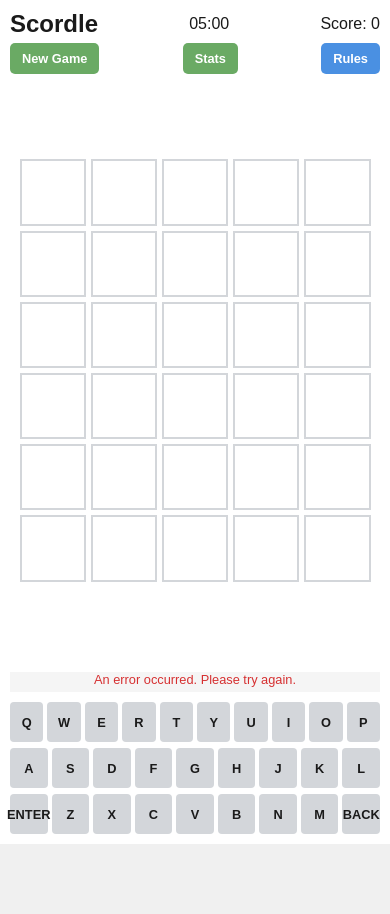
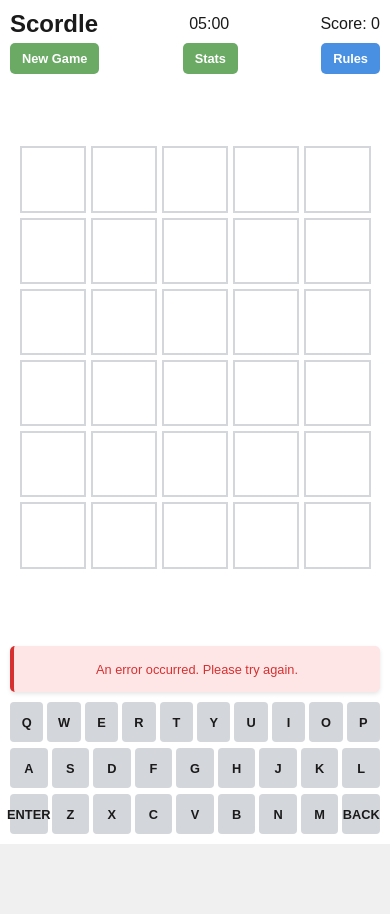
Before and after one commit to romero927/Django_Scordle, a Django app: page / in a window 390 px wide. Run offline with Django 3.2, Linux system fonts and the light colour scheme.

Commit message:
improve styling

```diff
--- a/static/css/styles.css
+++ b/static/css/styles.css
@@ -175,12 +175,35 @@ h1 {
 }
 
 #message-area {
-    height: 20px;
+    min-height: 40px;
     text-align: center;
     margin: 10px 0;
     font-size: 0.9rem;
+    color: #333;
+    background-color: #f0f0f0;
+    border-radius: 5px;
+    padding: 10px;
+    display: flex;
+    align-items: center;
+    justify-content: center;
+    transition: all 0.3s ease;
+    box-shadow: 0 2px 4px rgba(0, 0, 0, 0.1);
+}
+
+#message-area:not(:empty) {
+    border-left: 4px solid #4a90e2;
+}
+
+#message-area.error {
     color: #d63031;
-    background-color: #f5f5f5;
+    background-color: #ffe6e6;
+    border-left-color: #d63031;
+}
+
+#message-area.success {
+    color: #27ae60;
+    background-color: #e6ffe6;
+    border-left-color: #27ae60;
 }
 
 @keyframes flip {
@@ -464,9 +487,9 @@ h3 {
 
     #message-area {
         font-size: 0.8rem;
-        height: auto;
-        min-height: 20px;
+        min-height: 30px;
         margin: 5px 0;
+        padding: 8px;
     }
 
     .modal-content {
--- a/static/js/game.js
+++ b/static/js/game.js
@@ -34,7 +34,7 @@ document.addEventListener('DOMContentLoaded', () => {
 
     function endGame(message, won = false) {
         isGameOver = true;
-        showMessage(message);
+        showMessage(message, won ? 'success' : 'error');
         clearInterval(timerInterval);
 
         let gameResult = {
@@ -196,7 +196,7 @@ document.addEventListener('DOMContentLoaded', () => {
             if (currentGuess.length === 5) {
                 submitGuess();
             } else {
-                showMessage('Not enough letters');
+                showMessage('Not enough letters', 'error');
             }
         } else if (key === 'Backspace') {
             if (currentTile > 0) {
@@ -234,17 +234,16 @@ document.addEventListener('DOMContentLoaded', () => {
                 if (data.error === 'No active game. Please start a new game.') {
                     initGame();
                 } else {
-                    showMessage(data.error);
+                    showMessage(data.error, 'error');
                 }
                 return;
             }
 
             if (!data.valid_word) {
-                showMessage('Not in word list');
+                showMessage('Not in word list', 'error');
                 return;
             }
-            else
-            {
+            else {
                 showMessage('');
             }
 
@@ -273,7 +272,7 @@ document.addEventListener('DOMContentLoaded', () => {
         })
         .catch(error => {
             console.error('Error:', error);
-            showMessage('An error occurred. Please try again.');
+            showMessage('An error occurred. Please try again.', 'error');
         });
     }
 
@@ -309,8 +308,9 @@ document.addEventListener('DOMContentLoaded', () => {
         }
     }
 
-    function showMessage(message) {
+    function showMessage(message, type = '') {
         messageArea.textContent = message;
+        messageArea.className = type; // 'error', 'success', or '' for default
         messageArea.setAttribute('aria-label', message);
     }
 
@@ -327,12 +327,12 @@ document.addEventListener('DOMContentLoaded', () => {
                 secret_word = data.secret_word; // Store the secret word
                 resetGame();
             } else {
-                showMessage('Failed to start a new game. Please try again.');
+                showMessage('Failed to start a new game. Please try again.', 'error');
             }
         })
         .catch(error => {
             console.error('Error starting new game:', error);
-            showMessage('An error occurred. Please try again.');
+            showMessage('An error occurred. Please try again.', 'error');
         });
     }
 
@@ -342,8 +342,7 @@ document.addEventListener('DOMContentLoaded', () => {
         isGameOver = false;
         score = 0;
         totalTime = 5 * 60;
-        messageArea.textContent = '';
-        messageArea.setAttribute('aria-label', '');
+        showMessage('');
         timerDisplay.textContent = "5:00";
         scoreDisplay.textContent = "Score: 0";
         clearInterval(timerInterval);
```
